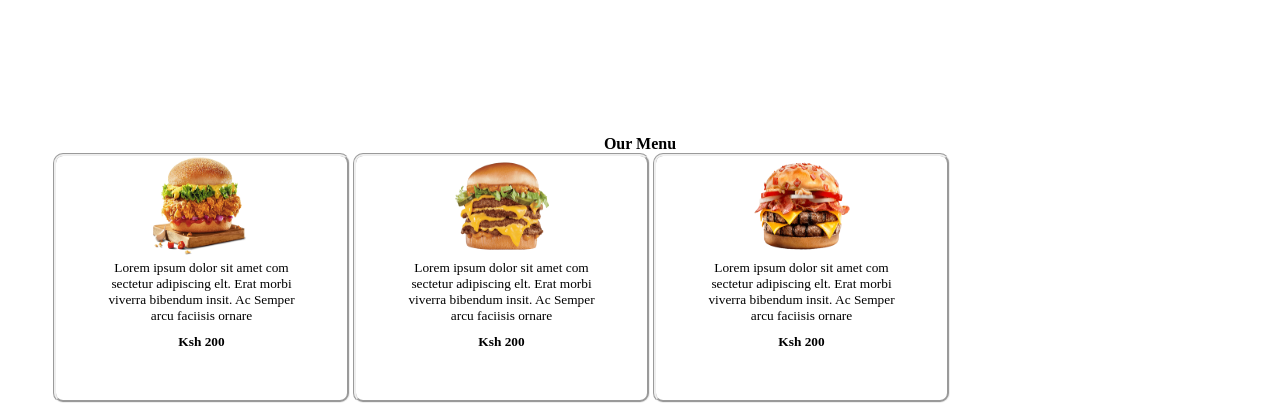
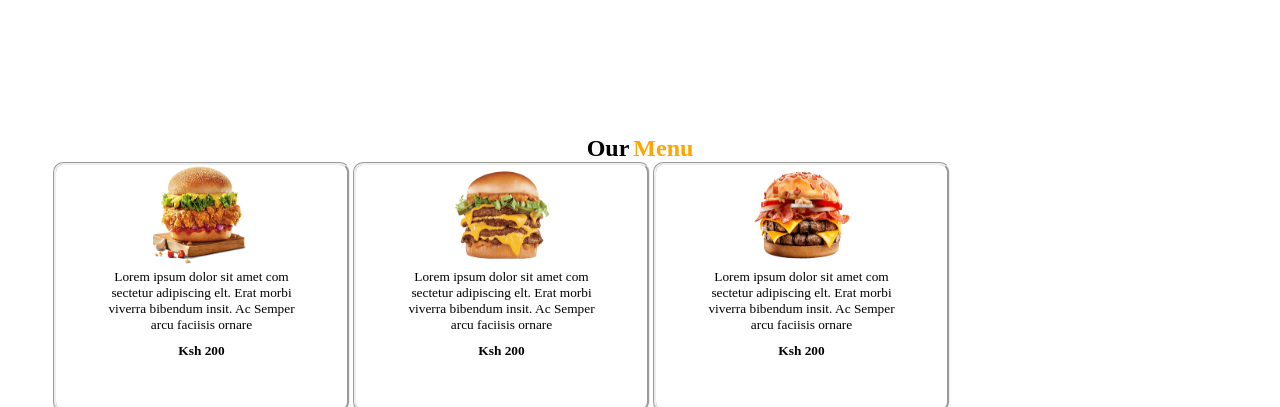
Before and after one commit to aust1inn/my_project, a plain HTML site: page index.html in a window 1280 px wide. Shown: the part 693-1100 px from the top of the page. Drawn offline with Linux system fonts and the light colour scheme; files whose address does not match are found by name.

Commit message:
styled the Our Menu title

```diff
--- a/index.css
+++ b/index.css
@@ -79,6 +79,14 @@ header {
    #our_menu{
        text-align: center;
        font-weight: bolder;
+   }
+
+   #Our{
+       font-size: x-large;
+   }
+   #Menu_t{
+       color: orange;
+       font-size: x-large;
    }
    .options_1 {
        display: flex;
--- a/index.html
+++ b/index.html
@@ -64,7 +64,7 @@
             </p>
         </div>
         <p id="our_menu">
-            Our Menu
+            <span id="Our">Our</span>  <span id="Menu_t">Menu</span>
         </p>
 
         <div class="options">
```
